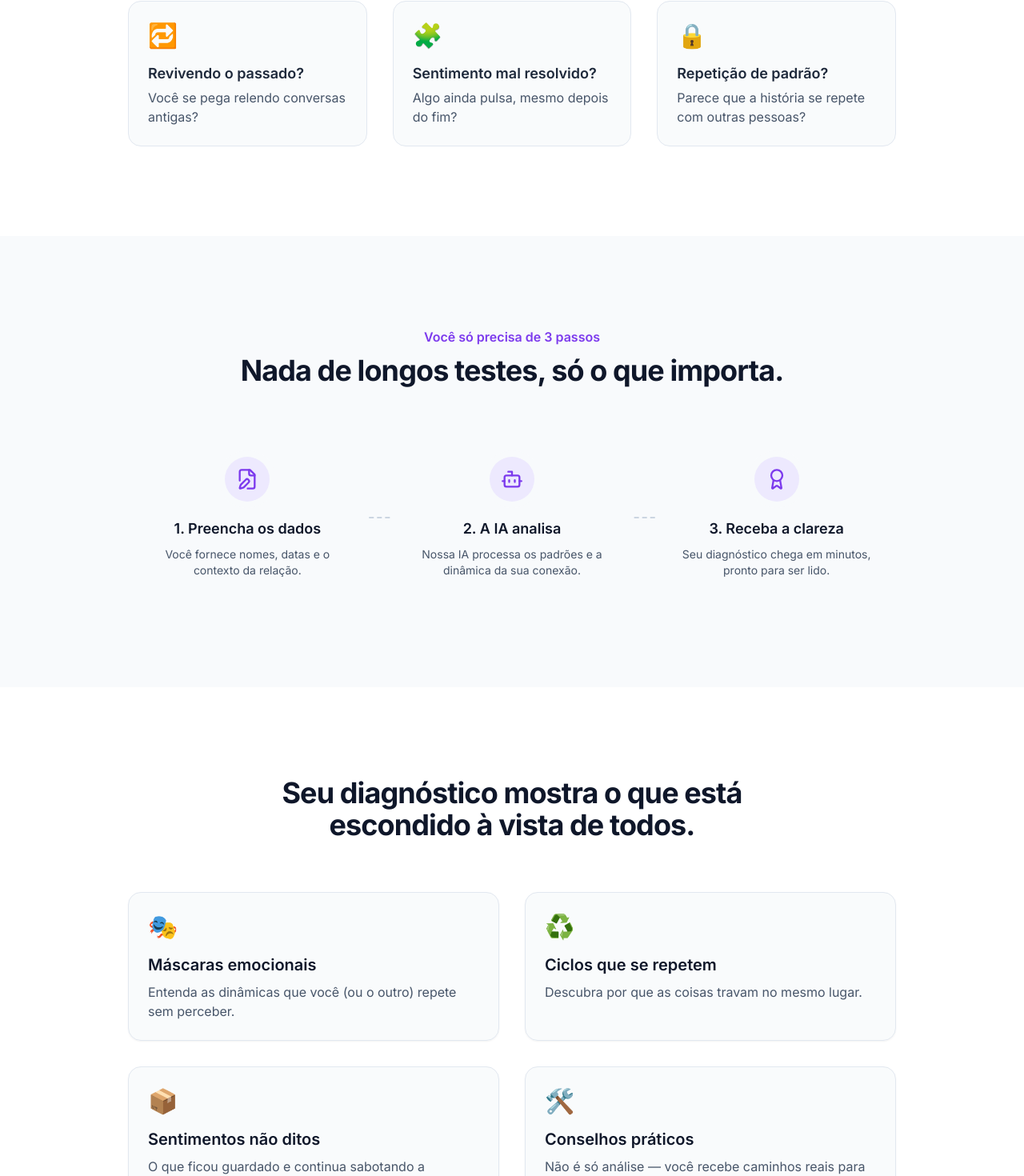
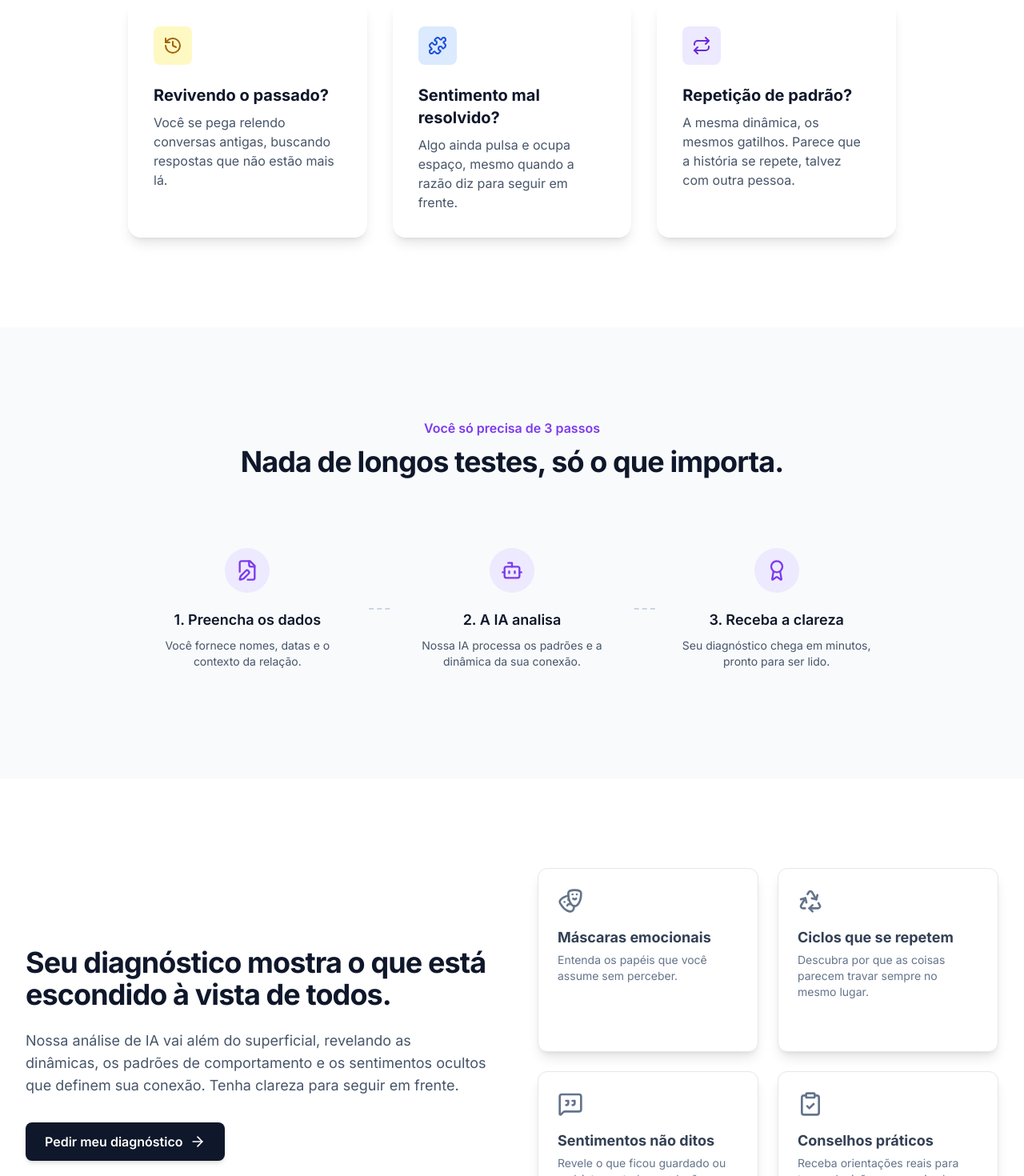
Before and after one commit to Aouza/cora2, a Next.js app: page / in a window 1280 px wide. Shown: the part 1607-3077 px from the top of the page at 80% size. Built offline with nearby package versions, Linux system fonts and the light colour scheme.

Commit message:
feat: Replace benefits section with new diagnostic component

```diff
--- a/src/app/page.tsx
+++ b/src/app/page.tsx
@@ -22,11 +22,18 @@ import {
   Award,
   ShieldCheck,
   Check,
+  History,
+  Puzzle,
+  Drama,
+  Recycle,
+  MessageSquareQuote,
+  ClipboardCheck,
 } from "lucide-react";
 import Header from "@/components/Header";
 import { TypeAnimation } from "react-type-animation";
 import { TestimonialsCarousel } from "@/components/TestimonialsCarousel";
 import { ReportMockup } from "@/components/ReportMockup";
+import DiagnosticSection from "@/components/DiagnosticSection";
 
 const inter = Inter({ subsets: ["latin"] });
 
@@ -370,33 +377,38 @@ export default function LandingPage() {
           >
             {[
               {
-                icon: "🔁",
+                icon: History,
+                color: "bg-yellow-100 text-yellow-700",
                 title: "Revivendo o passado?",
-                text: "Você se pega relendo conversas antigas?",
+                text: "Você se pega relendo conversas antigas, buscando respostas que não estão mais lá.",
               },
               {
-                icon: "🧩",
+                icon: Puzzle,
+                color: "bg-blue-100 text-blue-700",
                 title: "Sentimento mal resolvido?",
-                text: "Algo ainda pulsa, mesmo depois do fim?",
+                text: "Algo ainda pulsa e ocupa espaço, mesmo quando a razão diz para seguir em frente.",
               },
               {
-                icon: "🔒",
+                icon: Repeat,
+                color: "bg-violet-100 text-violet-700",
                 title: "Repetição de padrão?",
-                text: "Parece que a história se repete com outras pessoas?",
+                text: "A mesma dinâmica, os mesmos gatilhos. Parece que a história se repete, talvez com outra pessoa.",
               },
             ].map((item, index) => (
               <motion.div
                 key={index}
                 variants={itemVariants}
-                className="flex flex-col items-start text-left gap-4 p-6 rounded-2xl bg-slate-50/80 border border-slate-200 transition-all duration-300 hover:shadow-xl hover:bg-slate-50 cursor-pointer"
+                className="text-left p-8 rounded-2xl bg-white shadow-lg transition-all duration-300 hover:shadow-xl hover:-translate-y-1"
               >
-                <span className="text-3xl">{item.icon}</span>
-                <div>
-                  <h3 className="text-slate-800 text-lg font-semibold">
-                    {item.title}
-                  </h3>
-                  <p className="text-slate-600 mt-1">{item.text}</p>
+                <div
+                  className={`w-12 h-12 rounded-lg flex items-center justify-center ${item.color}`}
+                >
+                  <item.icon className="w-6 h-6" />
                 </div>
+                <h3 className="text-slate-900 text-xl font-bold mt-6">
+                  {item.title}
+                </h3>
+                <p className="text-slate-600 mt-2">{item.text}</p>
               </motion.div>
             ))}
           </motion.div>
@@ -463,65 +475,7 @@ export default function LandingPage() {
         </div>
       </section>
 
-      {/* Benefits Section */}
-      <section id="features" className="py-20 sm:py-28 bg-white">
-        <div className="mx-auto max-w-5xl px-6 lg:px-8 text-center">
-          <motion.div
-            initial="offscreen"
-            whileInView="onscreen"
-            viewport={{ once: true, amount: 0.3 }}
-            variants={sectionVariants}
-          >
-            <h2 className="text-3xl font-bold tracking-tight text-slate-900 sm:text-4xl">
-              Seu diagnóstico mostra o que está
-              <br />
-              escondido à vista de todos.
-            </h2>
-          </motion.div>
-          <motion.div
-            initial="offscreen"
-            whileInView="onscreen"
-            viewport={{ once: true, amount: 0.3 }}
-            variants={staggeredGridVariants}
-            className="mt-16 grid grid-cols-1 gap-8 sm:grid-cols-2 lg:grid-cols-2"
-          >
-            {[
-              {
-                icon: "🎭",
-                title: "Máscaras emocionais",
-                text: "Entenda as dinâmicas que você (ou o outro) repete sem perceber.",
-              },
-              {
-                icon: "♻️",
-                title: "Ciclos que se repetem",
-                text: "Descubra por que as coisas travam no mesmo lugar.",
-              },
-              {
-                icon: "📦",
-                title: "Sentimentos não ditos",
-                text: "O que ficou guardado e continua sabotando a conexão.",
-              },
-              {
-                icon: "🛠️",
-                title: "Conselhos práticos",
-                text: "Não é só análise — você recebe caminhos reais para agir com mais clareza.",
-              },
-            ].map((feature, index) => (
-              <motion.div
-                key={index}
-                variants={itemVariants}
-                className="flex flex-col items-start text-left p-6 bg-slate-50/80 rounded-2xl shadow-sm hover:shadow-lg hover:bg-slate-50 transition-all duration-300 border border-slate-200"
-              >
-                <span className="text-3xl">{feature.icon}</span>
-                <h3 className="mt-4 text-xl font-semibold text-slate-900">
-                  {feature.title}
-                </h3>
-                <p className="mt-2 text-base text-slate-600">{feature.text}</p>
-              </motion.div>
-            ))}
-          </motion.div>
-        </div>
-      </section>
+      <DiagnosticSection />
 
       {/* Report Preview Section */}
       <section id="preview" className="bg-white py-20 sm:py-28">
--- /dev/null
+++ b/src/components/DiagnosticSection.tsx
@@ -0,0 +1,126 @@
+import React from "react";
+import { motion } from "framer-motion";
+import Link from "next/link";
+import {
+  ArrowRight,
+  Drama,
+  Recycle,
+  MessageSquareQuote,
+  ClipboardCheck,
+} from "lucide-react";
+
+const featureCards = [
+  {
+    icon: <Drama className="w-8 h-8" />,
+    title: "Máscaras emocionais",
+    description: "Entenda os papéis que você assume sem perceber.",
+  },
+  {
+    icon: <Recycle className="w-8 h-8" />,
+    title: "Ciclos que se repetem",
+    description:
+      "Descubra por que as coisas parecem travar sempre no mesmo lugar.",
+  },
+  {
+    icon: <MessageSquareQuote className="w-8 h-8" />,
+    title: "Sentimentos não ditos",
+    description: "Revele o que ficou guardado ou mal-interpretado na relação.",
+  },
+  {
+    icon: <ClipboardCheck className="w-8 h-8" />,
+    title: "Conselhos práticos",
+    description:
+      "Receba orientações reais para tomar decisões com mais clareza.",
+  },
+];
+
+const cardVariants = {
+  offscreen: {
+    opacity: 0,
+    y: 20,
+  },
+  onscreen: {
+    opacity: 1,
+    y: 0,
+    transition: {
+      type: "spring",
+      bounce: 0.4,
+      duration: 0.8,
+    },
+  },
+};
+
+const DiagnosticSection = () => {
+  return (
+    <section className="py-20 sm:py-28 bg-white">
+      <motion.div
+        initial="offscreen"
+        whileInView="onscreen"
+        viewport={{ once: true, amount: 0.2 }}
+        className="mx-auto max-w-7xl px-6 lg:px-8 grid lg:grid-cols-2 gap-x-16 gap-y-12 items-center"
+      >
+        {/* Left Column */}
+        <motion.div
+          variants={{
+            offscreen: { opacity: 0, x: -50 },
+            onscreen: { opacity: 1, x: 0, transition: { duration: 0.7 } },
+          }}
+        >
+          <h2 className="text-3xl font-bold tracking-tight text-slate-900 sm:text-4xl">
+            Seu diagnóstico mostra o que está escondido à vista de todos.
+          </h2>
+          <p className="mt-6 text-lg text-slate-600">
+            Nossa análise de IA vai além do superficial, revelando as dinâmicas,
+            os padrões de comportamento e os sentimentos ocultos que definem sua
+            conexão. Tenha clareza para seguir em frente.
+          </p>
+          <div className="mt-8">
+            <Link
+              href="/formulario"
+              className="inline-flex items-center bg-slate-900 text-white px-6 py-3 rounded-lg text-base font-semibold shadow-md hover:bg-slate-800 transition-all duration-300 hover:scale-105"
+            >
+              <span>Pedir meu diagnóstico</span>
+              <ArrowRight className="w-5 h-5 ml-2" />
+            </Link>
+          </div>
+        </motion.div>
+
+        {/* Right Column */}
+        <motion.div
+          className="grid grid-cols-2 gap-6"
+          initial="offscreen"
+          whileInView="onscreen"
+          viewport={{ once: true, amount: 0.2 }}
+          variants={{
+            onscreen: {
+              transition: {
+                staggerChildren: 0.15,
+              },
+            },
+          }}
+        >
+          {featureCards.map((card, index) => (
+            <motion.div
+              key={index}
+              variants={cardVariants}
+              className="p-6 rounded-xl border bg-white text-slate-700 shadow-lg transition-all duration-300 group hover:bg-gradient-to-br hover:from-slate-800 hover:to-slate-900 hover:text-white hover:shadow-2xl hover:shadow-slate-800/20 hover:scale-105"
+            >
+              <div className="mb-4 text-slate-500 group-hover:text-white transition-colors duration-300">
+                {card.icon}
+              </div>
+              <h3 className="font-bold text-lg mb-1">{card.title}</h3>
+              <p className="text-sm text-slate-500 group-hover:text-slate-300 transition-colors duration-300">
+                {card.description}
+              </p>
+              <div className="mt-4 opacity-0 transition-opacity duration-300 group-hover:opacity-100">
+                <ArrowRight className="w-6 h-6 text-white" />
+              </div>
+            </motion.div>
+          ))}
+        </motion.div>
+      </motion.div>
+    </section>
+  );
+};
+
+export default DiagnosticSection;
--- /dev/null
+++ b/src/components/icons/EnhancedWellbeingIcon.tsx
@@ -0,0 +1,20 @@
+import React from "react";
+
+const EnhancedWellbeingIcon = () => (
+  <svg
+    xmlns="http://www.w3.org/2000/svg"
+    className="h-12 w-12 text-purple-500"
+    fill="none"
+    viewBox="0 0 24 24"
+    stroke="currentColor"
+  >
+    <path
+      strokeLinecap="round"
+      strokeLinejoin="round"
+      strokeWidth={2}
+      d="M12 21a9 9 0 01-9-9 1.894 1.894 0 011.894-1.894h14.212A1.894 1.894 0 0121 12a9 9 0 01-9 9zM9 10a3 3 0 116 0 3 3 0 01-6 0z"
+    />
+  </svg>
+);
+
+export default EnhancedWellbeingIcon;
--- /dev/null
+++ b/src/components/icons/PersonalizeMelodyIcon.tsx
@@ -0,0 +1,26 @@
+import React from "react";
+
+const PersonalizeMelodyIcon = () => (
+  <svg
+    xmlns="http://www.w3.org/2000/svg"
+    className="h-12 w-12 text-purple-500"
+    fill="none"
+    viewBox="0 0 24 24"
+    stroke="currentColor"
+  >
+    <path
+      strokeLinecap="round"
+      strokeLinejoin="round"
+      strokeWidth={2}
+      d="M9 19V6l10-3v13m-10 1l10-3"
+    />
+    <path
+      strokeLinecap="round"
+      strokeLinejoin="round"
+      strokeWidth={1}
+      d="M3 12h1m16 0h1m-15-6h1m12 0h1m-9 12h1m6 0h1m-9-6h1m6 0h1"
+    />
+  </svg>
+);
+
+export default PersonalizeMelodyIcon;
--- /dev/null
+++ b/src/components/icons/SoundHistoryIcon.tsx
@@ -0,0 +1,20 @@
+import React from "react";
+
+const SoundHistoryIcon = () => (
+  <svg
+    xmlns="http://www.w3.org/2000/svg"
+    className="h-12 w-12 text-purple-500"
+    fill="none"
+    viewBox="0 0 24 24"
+    stroke="currentColor"
+  >
+    <path
+      strokeLinecap="round"
+      strokeLinejoin="round"
+      strokeWidth={2}
+      d="M12 8v4l3 3m6-3a9 9 0 11-18 0 9 9 0 0118 0z"
+    />
+  </svg>
+);
+
+export default SoundHistoryIcon;
--- /dev/null
+++ b/src/components/icons/TextImageInputIcon.tsx
@@ -0,0 +1,26 @@
+import React from "react";
+
+const TextImageInputIcon = () => (
+  <svg
+    xmlns="http://www.w3.org/2000/svg"
+    className="h-12 w-12 text-purple-500"
+    fill="none"
+    viewBox="0 0 24 24"
+    stroke="currentColor"
+  >
+    <path
+      strokeLinecap="round"
+      strokeLinejoin="round"
+      strokeWidth={2}
+      d="M4 6h16M4 12h16M4 18h7"
+    />
+    <path
+      strokeLinecap="round"
+      strokeLinejoin="round"
+      strokeWidth={2}
+      d="M15 4v16l4-4-4-4"
+    />
+  </svg>
+);
+
+export default TextImageInputIcon;
```
Also changed, not shown: src/components/icons/InnovativeTechIcon.tsx (added, +20 -0 lines).
